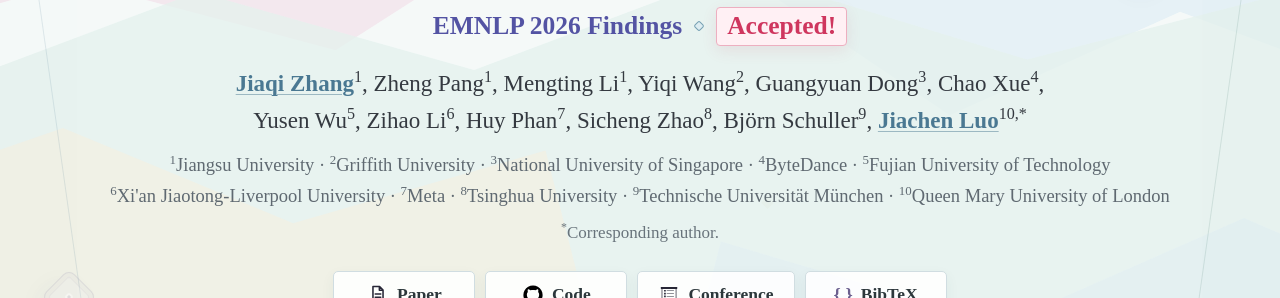
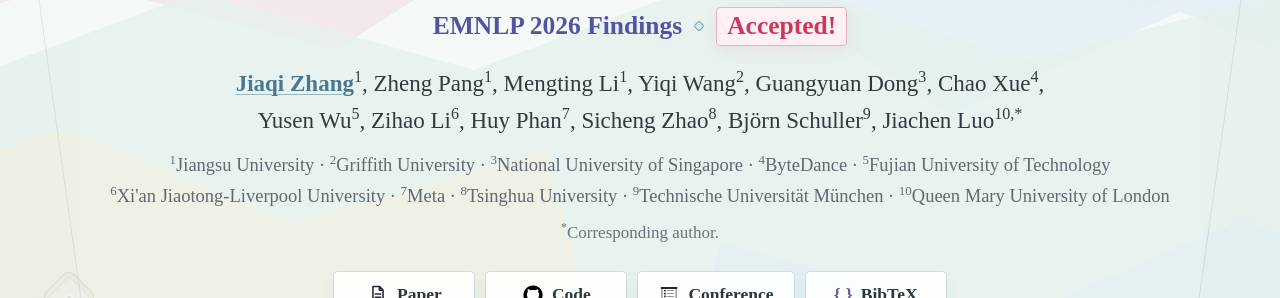
Before and after one commit to JiaqiZhang-Sengoku/JiaqiZhang-Sengoku.github.io, a Jekyll site: the page built from Web/PriMD/index.html, in a window 1280 px wide. Shown: the part 288-586 px from the top of the page. Built offline with Jekyll 4.4.1, drawn with Linux system fonts in a browser that asks for light colours.

Commit message:
20260707

```diff
--- a/Web/PriMD/index.html
+++ b/Web/PriMD/index.html
@@ -13,7 +13,7 @@ layout: null
   <link rel="icon" type="image/webp" sizes="1024x1024" href="/Web/PriMD/PriMD_Logo.webp?v=20260829-hd">
   <link rel="apple-touch-icon" href="/Web/PriMD/PriMD_Logo.webp?v=20260829-hd">
   <link rel="shortcut icon" type="image/webp" href="/Web/PriMD/PriMD_Logo.webp?v=20260829-hd">
-  <link rel="stylesheet" href="/Web/PriMD/styles.css?v=20260829-bookman">
+  <link rel="stylesheet" href="/Web/PriMD/styles.css?v=20260829-corresponding-author">
 </head>
 <body>
   <main>
@@ -59,7 +59,7 @@ layout: null
             <span>Huy Phan</span><sup>7</sup>,
             <span>Sicheng Zhao</span><sup>8</sup>,
             <span>Bj&ouml;rn Schuller</span><sup>9</sup>,
-            <a href="mailto:jiachen.luo@qmul.ac.uk">Jiachen Luo</a><sup>10,*</sup>
+            <a class="corresponding-author" href="mailto:jiachen.luo@qmul.ac.uk">Jiachen Luo</a><sup>10,*</sup>
           </span>
         </p>
 
--- a/Web/PriMD/styles.css
+++ b/Web/PriMD/styles.css
@@ -546,6 +546,17 @@ h1 {
   text-decoration-color: currentColor;
 }
 
+.authors .corresponding-author {
+  color: inherit;
+  font-weight: 400;
+  text-decoration: none;
+}
+
+.authors .corresponding-author:hover {
+  color: var(--blue);
+  text-decoration: none;
+}
+
 .institutions {
   max-width: 1340px;
   margin: 0 auto;
```
